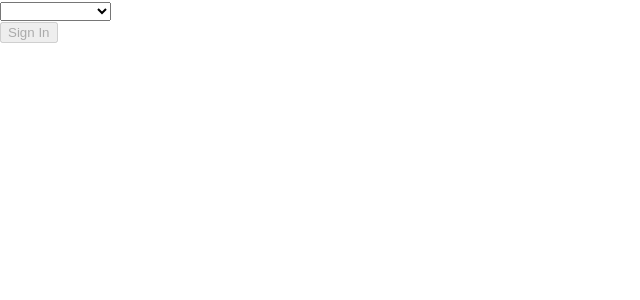
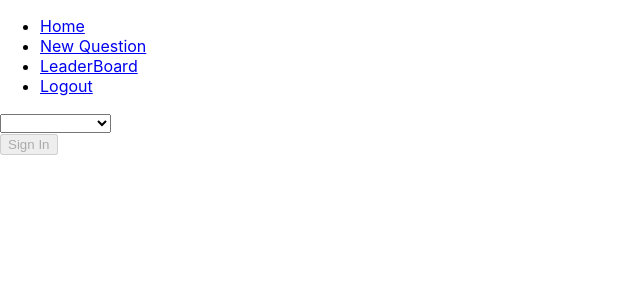
Before and after one commit to andrewShillito/would_you_rather, a React (Create React App) app: page / in a window 1280 px wide. Shown: the top 300 px of the page, without its empty margins (0-640 px from the left). Built offline with nearby package versions, Linux system fonts and the light colour scheme.

Commit message:
feat: begin routing work

```diff
--- a/src/components/App.js
+++ b/src/components/App.js
@@ -1,7 +1,9 @@
-import React, { Component } from 'react';
+import React, { Component, Fragment } from 'react';
+import { BrowserRouter as Router, Route } from "react-router-dom";
 import { connect } from "react-redux";
 import { handleInitialData } from "../actions/shared";
 import Login from "./Login";
+import Nav from "./Nav";
 
 import LeaderBoard from "./LeaderBoard";
 import Question from "./Question";
@@ -14,22 +16,19 @@ class App extends Component {
   }
   render() {
     return (
-      <div className="App">
-        { this.props.authedUser !== null
-          ? (<div>
-              <h1>Hello {this.props.authedUser}, {this.props.name}</h1>
-              <hr />
-              <LeaderBoard />
-              <hr />
-              <Question qid="6ni6ok3ym7mf1p33lnez"/>
-              <hr />
-              <Answer qid="6ni6ok3ym7mf1p33lnez" />
-              <hr />
-              <QuestionList />
-            </div>)
+
+      <Router>
+        <div>
+          <Nav />
+          { this.props.authedUser !== null
+          ? <div>
+              <Route path="/" exact component={QuestionList} />
+              <Route path="/leaderboard" component={LeaderBoard} />
+            </div>
           : <Login />
         }
       </div>
+  </Router>
     );
   }
 }
--- /dev/null
+++ b/src/components/Nav.js
@@ -0,0 +1,35 @@
+import React, { Component } from "react";
+import { NavLink } from "react-router-dom";
+
+class Nav extends Component {
+    render() {
+        return (
+            <nav className="nav">
+                <ul>
+                <li>
+                    <NavLink to="/" exact activeClassName="active">
+                        Home
+                    </NavLink>
+                </li>
+                <li>
+                    <NavLink to="/new" activeClassName="active">
+                        New Question
+                    </NavLink>
+                </li>
+                <li>
+                    <NavLink to="/leaderboard" activeClassName="active">
+                        LeaderBoard
+                    </NavLink>
+                </li>
+                <li>
+                    <NavLink to="/logout" activeClassName="active">
+                        Logout
+                    </NavLink>
+                </li>
+                </ul>
+            </nav>
+        );
+    }
+}
+
+export default Nav;
```
